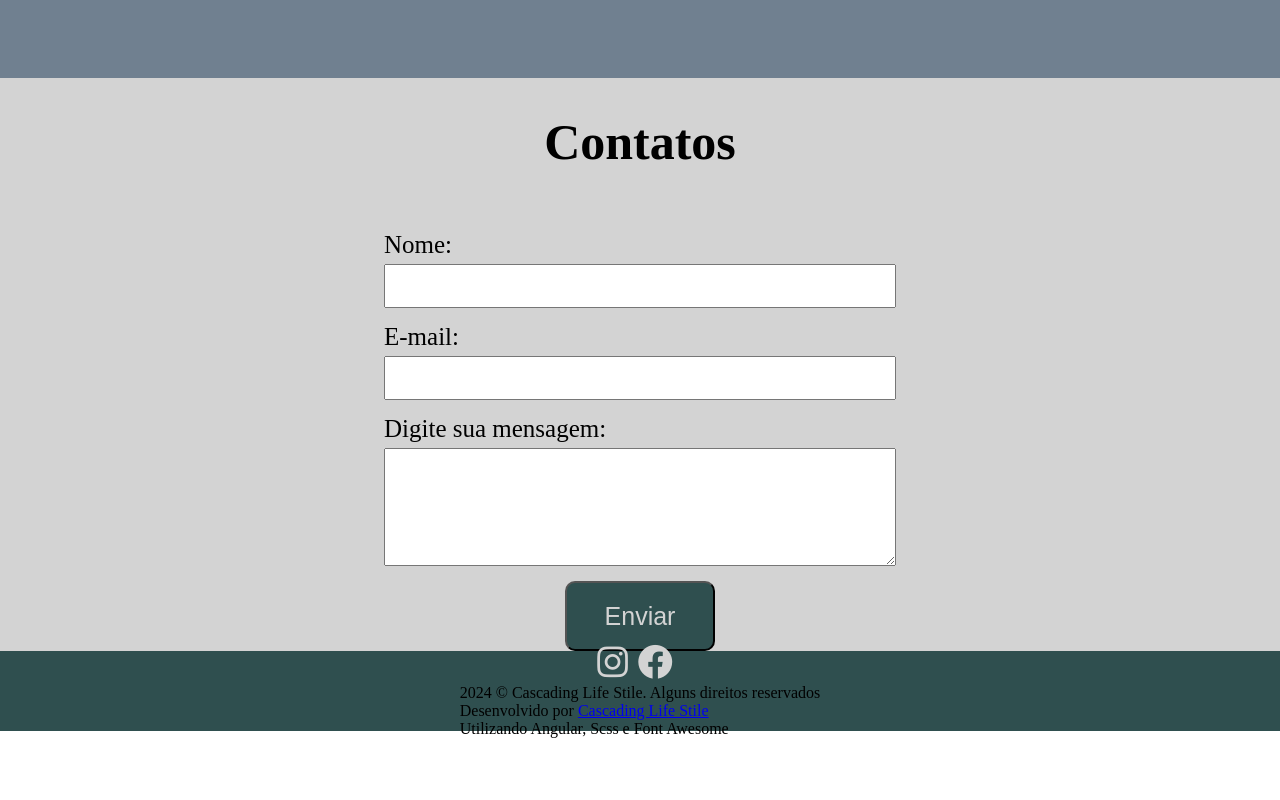
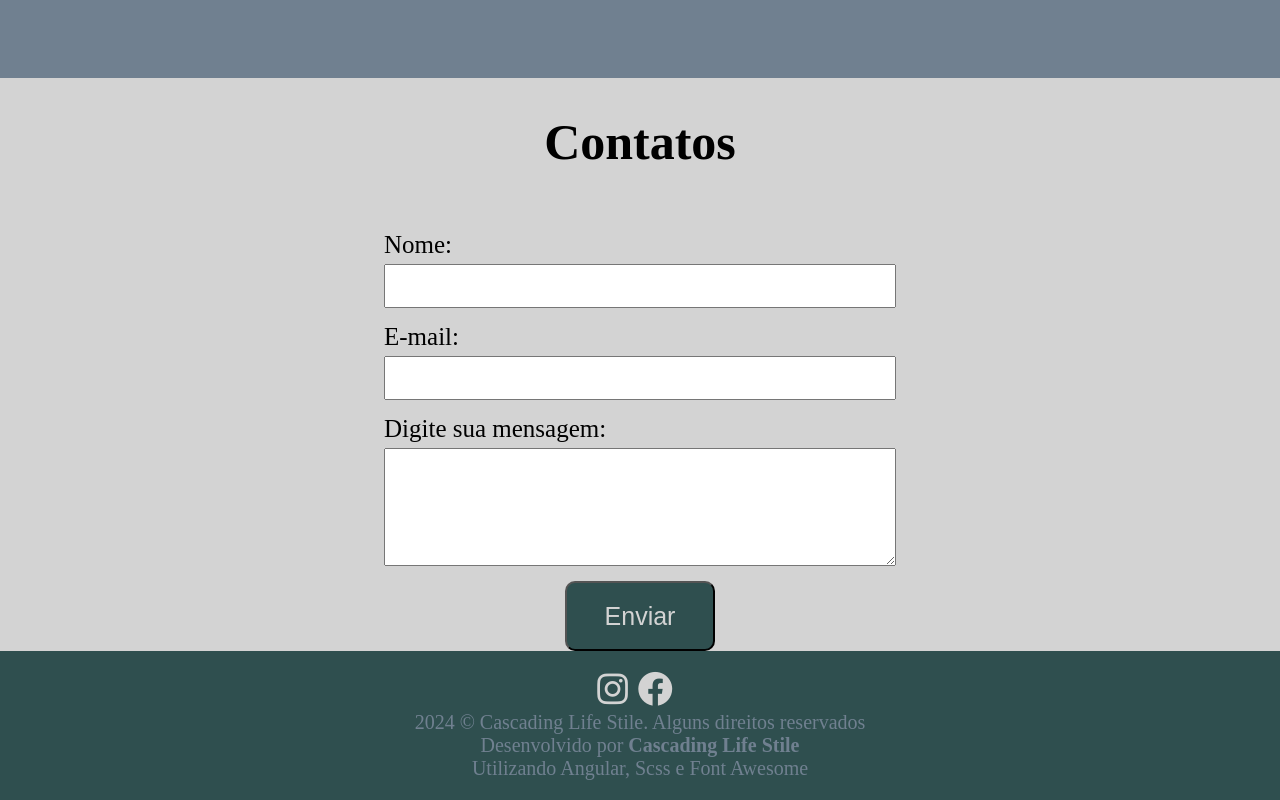
Before and after one commit to LFInCascade/lp-template, an Angular app in the folder landing-page/: page / in a window 1280 px wide. Shown: the part 975-1775 px from the top of the page. Before the commit the page ends 1713 px from the top, so only its background shows below. Built offline with nearby package versions, Linux system fonts and the light colour scheme.

Commit message:
style :gem: terminando estilo do footer

```diff
--- a/landing-page/src/app/styles/components/_footer.scss
+++ b/landing-page/src/app/styles/components/_footer.scss
@@ -3,9 +3,27 @@
     flex-direction: column;
     align-items: center;
     justify-content: center;
+    padding-top: 20px;
+    padding-bottom: 20px;
+    text-align: center;
+    color: $primary-color;
+    font-size: 15px;
     width: 100%;
-    height: 80px;
     background-color: $secondary-color;
+    @include mq(m) {
+        font-size: 20px;
+    }
+    .text-footer {
+        width: 80%;
+        a {
+          text-decoration: none;
+          color: $primary-color;
+          font-weight: 900;
+          &:hover {
+            font-size: 19px;
+          }
+        }
+    }
     .icons-footer {
         display: flex;
         font-size: 35px;
```
